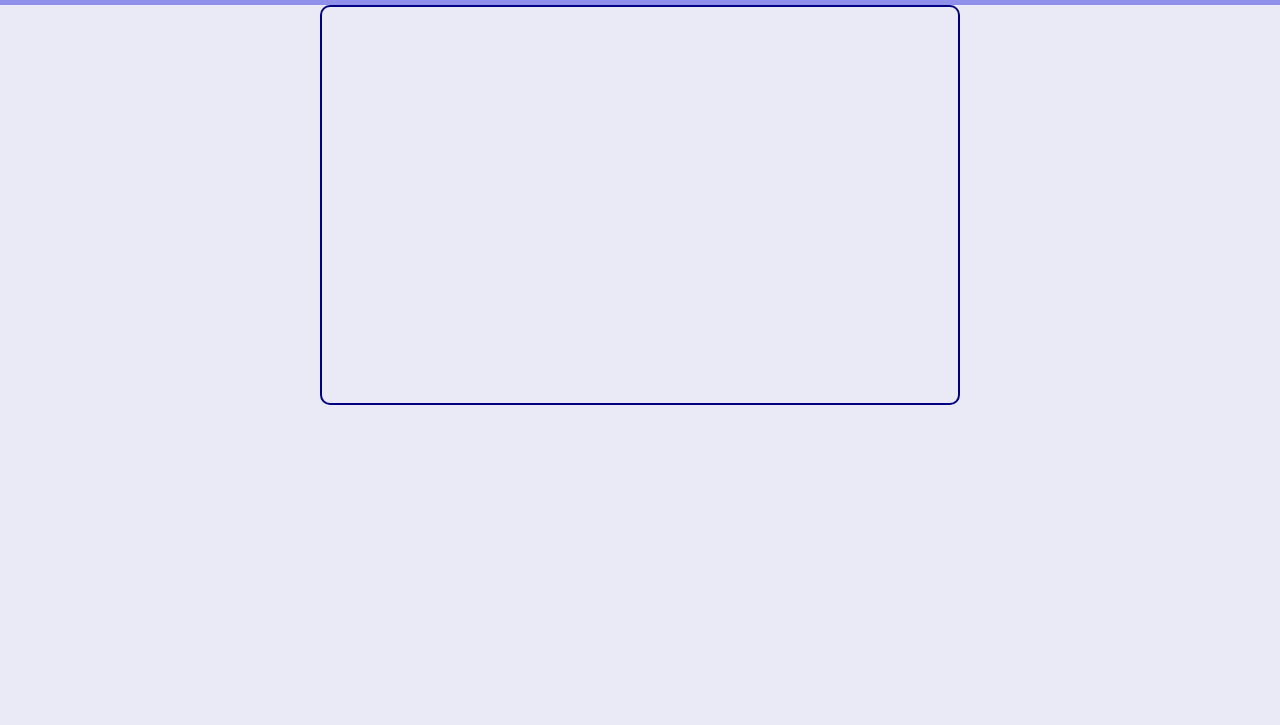
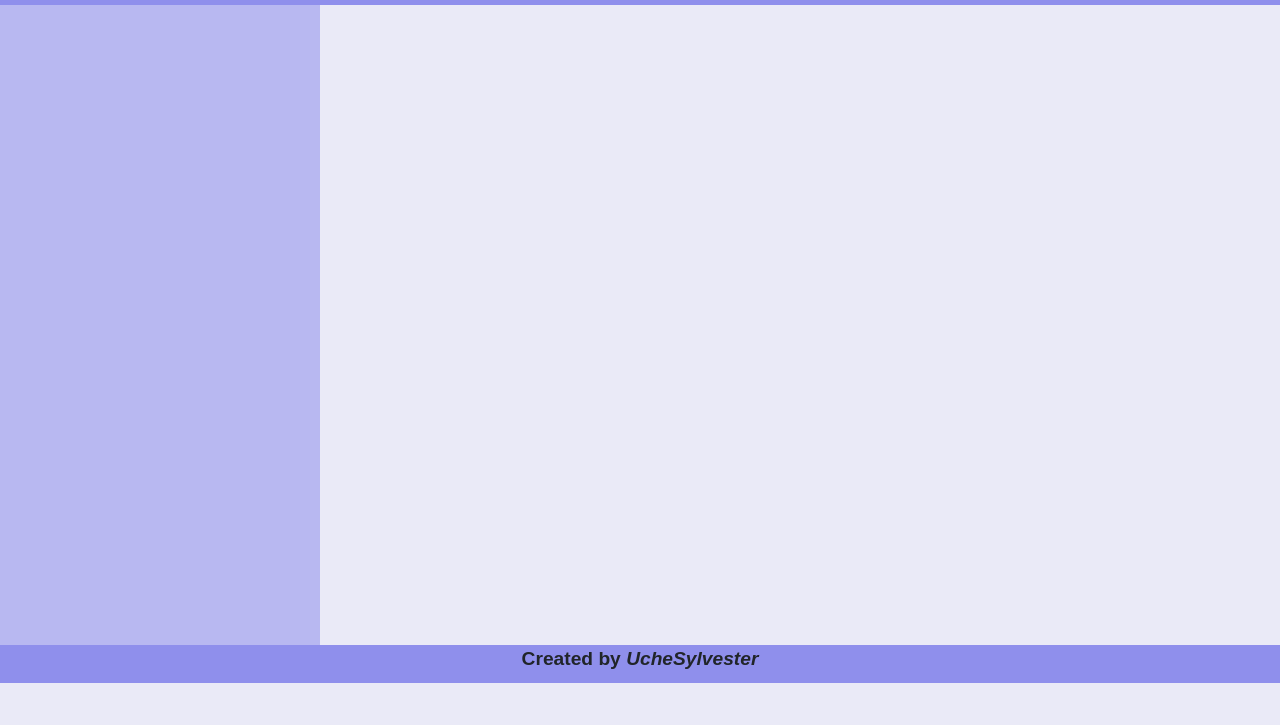
Before and after one commit to UcheSylvester/PlayMe, a plain HTML site: page index.html in a window 1280 px wide. Shown: the part 75-800 px from the top of the page. Drawn offline with nearby package versions, Linux system fonts and the light colour scheme.

Commit message:
basic styling done!

```diff
--- a/index.html
+++ b/index.html
@@ -16,8 +16,17 @@
             <h1>Play Me</h1>
         </header>
 
+        <div class="row">
+            <div id="play-list" class="col-sm-3"></div>
+            <div id="playground" class="col-sm-9"></div>
+        </div>
 
-        <div id="dropTarget"></div>
+        <footer>
+            <strong><p>Created by <em>UcheSylvester</em></p></strong>
+        </footer>
+
+
+        <!-- <div id="dropTarget"></div> -->
     </div>
 
 
--- a/styles.css
+++ b/styles.css
@@ -1,14 +1,17 @@
 /* Resetting default browser styling */
 html,
 body,
-header {
+header,
+footer {
   box-sizing: border-box;
   margin: 0;
   padding: 0;
 }
 
 body {
-    background-color: rgb(234, 234, 247)
+    background-color: rgb(234, 234, 247);
+    font-family: Arial, Helvetica, sans-serif;
+    overflow: hidden;
 }
 
 
@@ -27,16 +30,33 @@ header {
 }
 
 h1 {
-
-
+    font-size: 3em;
+    color: navy;
+    text-align: center;
 }
 
-#dropTarget {
-    width: 50vw;
-    height: 50vh;
-    border: 2px solid navy;
-    margin: 0 auto;
-    border-radius: 10px;
+.row {
+    margin: 0;
+    padding: 0;
+}
+
+#play-list {
+    height: 80vh;
+    background-color: rgb(184, 184, 241);
+}
+
+#playground {
+    height: 80vh;
+    /* background-color: red; */
+}
+
+footer {
+    font-size: 1.2em;
+    height: 2em;
+    background-color: rgb(143, 143, 236);
+    display: flex;
+    justify-content: center;
+    align-content: center;
 }
 
 /* body {
```
